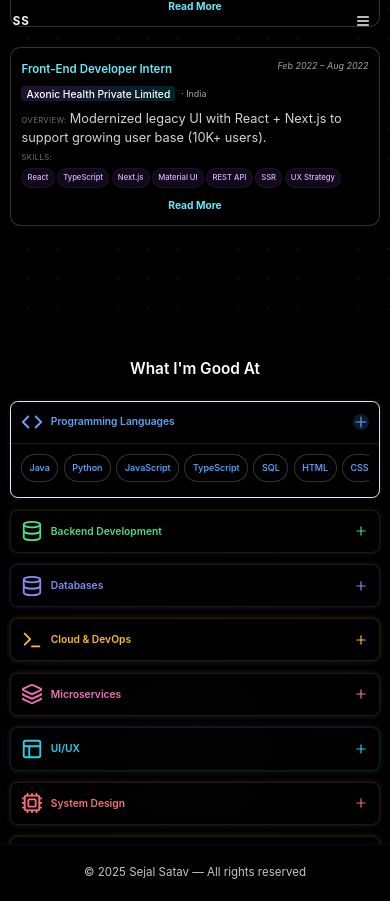
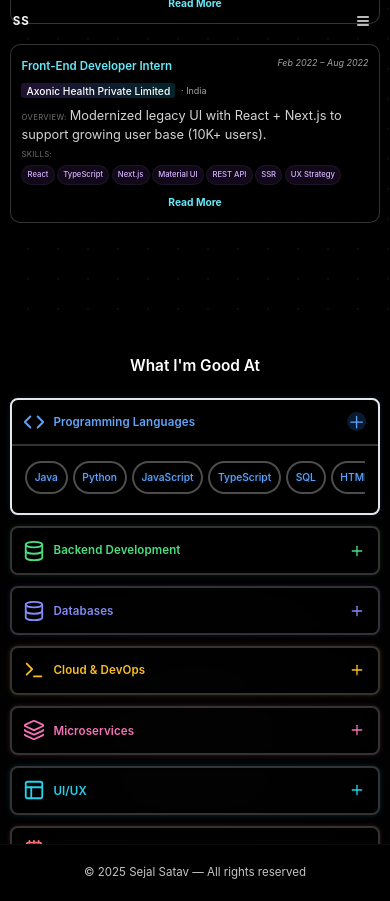
Before and after one commit to Ady-6720/SSPortfolio, a React (Vite) app: page / in a window 390 px wide. Both pictures are taken after a click on the button "Programming Languages". Built offline with nearby package versions, Linux system fonts and the light colour scheme; a web font is replaced by a local one.

Commit message:
Enhance mobile view with larger text and thicker borders in Skills section

```diff
--- a/src/components/Skills.css
+++ b/src/components/Skills.css
@@ -3,4 +3,19 @@
   text-shadow: 0 0 10px rgba(0, 0, 0, 0.3);
 }
 
+/* Mobile-specific text size enhancements */
+@media (max-width: 768px) {
+  #skills .text-base {
+    font-size: 1.125rem; /* Slightly larger than text-base */
+  }
+
+  #skills .text-lg {
+    font-size: 1.25rem; /* Slightly larger than the default text-lg */
+  }
+
+  #skills h3 {
+    letter-spacing: 0.01em;
+  }
+}
+
 /* Any additional styles can be added here if needed */
--- a/src/components/Skills.tsx
+++ b/src/components/Skills.tsx
@@ -198,8 +198,8 @@ const SkillPills = ({ pills, colorClass, rgbValues, isDesktop }: {
                 scale: 0.95,
                 boxShadow: `0 0 8px rgba(${rgbValues}, 0.6)`,
               }}
-              className={`${colorClass} inline-block text-sm px-3 py-1.5
-                rounded-full font-medium border border-white/20 bg-black/30
+              className={`${colorClass} inline-block text-base px-3 py-1.5
+                rounded-full font-medium border-2 border-white/30 bg-black/30
                 transition-all duration-300 whitespace-nowrap`}
               style={{
                 textShadow: `0 0 3px rgba(${rgbValues}, 0.3)`
@@ -264,13 +264,13 @@ const MobileAccordionCard = ({
   return (
     <RevealWrapper index={index}>
       <div
-        className={`mb-3.5 rounded-xl overflow-hidden border
-          ${isOpen ? `border-${skill.colorClass.split('-')[1]}-400/40` : 'border-white/10'}
+        className={`mb-3.5 rounded-xl overflow-hidden border-2
+          ${isOpen ? `border-${skill.colorClass.split('-')[1]}-400/40` : 'border-white/20'}
           ${skill.shadowColor} ${isOpen ? skill.hoverShadow.replace('hover:', '') : ''}
           transition-all duration-300 bg-black/20 backdrop-blur-sm`}
       >
         <motion.button
-          className="w-full flex items-center justify-between p-3 text-left"
+          className="w-full flex items-center justify-between p-3.5 text-left"
           onClick={toggleOpen}
           whileTap={{ scale: 0.98 }}
         >
@@ -278,17 +278,17 @@ const MobileAccordionCard = ({
             <span className={`${skill.colorClass} mr-2.5`}>
               {skill.icon}
             </span>
-            <h3 className={`${skill.colorClass} text-base font-semibold`}>
+            <h3 className={`${skill.colorClass} text-lg font-semibold`}>
               {skill.title}
             </h3>
           </div>
           <motion.span
-            className={`${skill.colorClass} h-5 w-5 flex items-center justify-center rounded-full
+            className={`${skill.colorClass} h-6 w-6 flex items-center justify-center rounded-full
               ${isOpen ? `bg-${skill.colorClass.split('-')[1]}-500/20` : ''}`}
             animate={{ rotate: isOpen ? 45 : 0 }}
             transition={{ duration: 0.2 }}
           >
-            {isOpen ? <X size={14} /> : <Plus size={14} />}
+            {isOpen ? <X size={16} /> : <Plus size={16} />}
           </motion.span>
         </motion.button>
 
@@ -312,9 +312,9 @@ const MobileAccordionCard = ({
                   opacity: { duration: 0.1 }
                 }
               }}
-              className="overflow-hidden border-t border-white/10"
+              className="overflow-hidden border-t-2 border-white/20"
             >
-              <div className="p-3 pt-2">
+              <div className="p-4 pt-3">
                 <SkillPills
                   pills={skill.pills}
                   colorClass={skill.colorClass}
```
